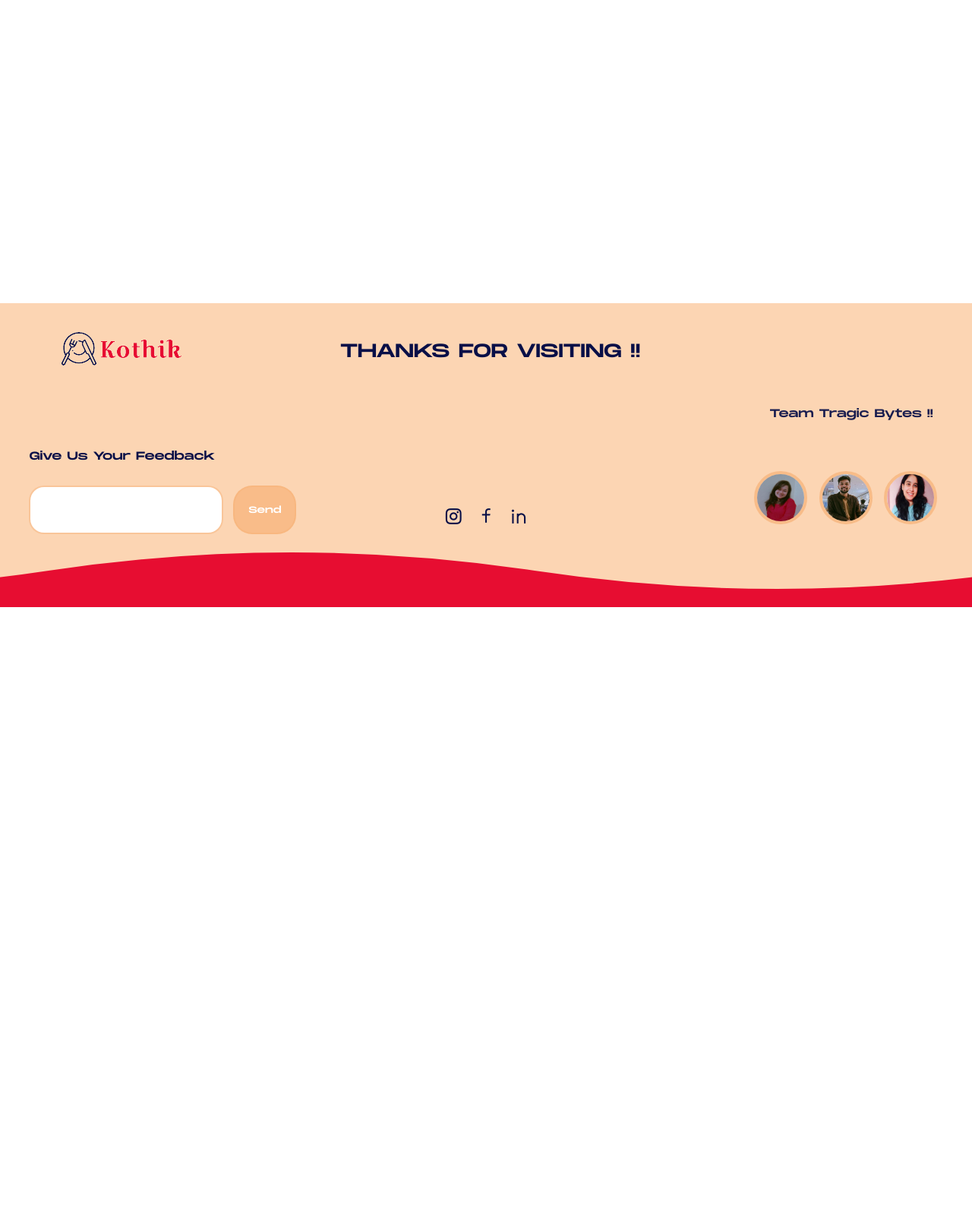
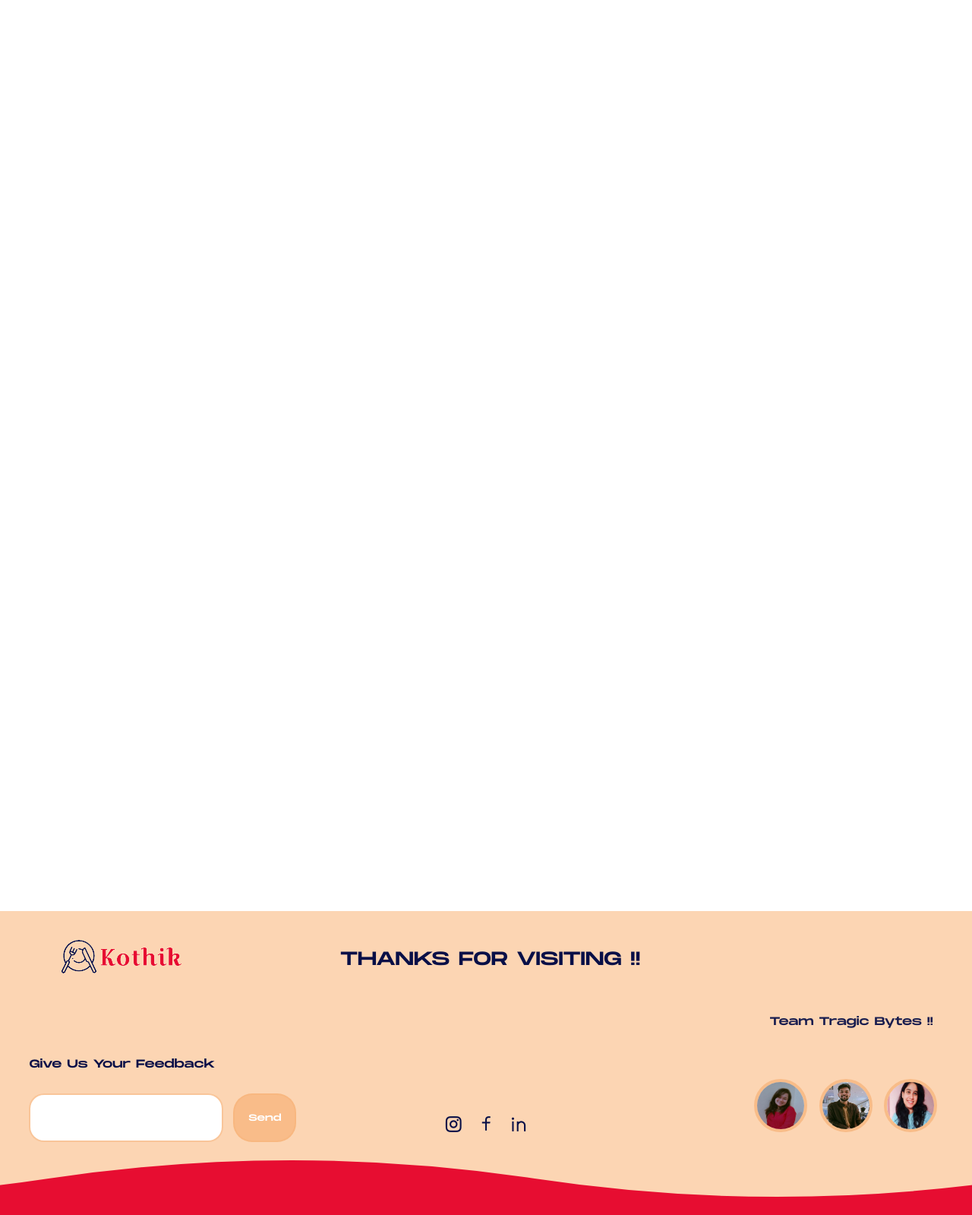
Before and after one commit to Kashish2908/codebite_project, a Node server app: template views/footer.ejs in a window 1280 px wide. Shown: the part 1361-2960 px from the top of the page at 76% size. Before the commit the page ends 2160 px from the top, so only its background shows below. Run offline with Node 20, Linux system fonts and the light colour scheme; the template is opened without the code that fills it, so the values that code supplies are empty; some libraries are stand-ins or nearby versions.

Commit message:
footer sudhar gya

```diff
--- a/public/stylesheets/footer.css
+++ b/public/stylesheets/footer.css
@@ -21,9 +21,10 @@
     width: 100%;
     height: 50vh;
     position: absolute;
-    top: 220vh;
+    top: 320vh;
     background-color: rgba(249, 171, 102, 0.495);
     overflow: hidden;
+
   }
 #footer-heading{
     font-weight: 100;
--- a/views/footer.ejs
+++ b/views/footer.ejs
@@ -21,6 +21,7 @@
      <div id="teamdets">
         <div class="member">
             <img src="../images/imgs/footerimages/fuugi2.jpg" alt="">
+
         </div>
         <div class="member">
             <img src="../images/imgs/footerimages/poplu.jpg" alt="">
```
